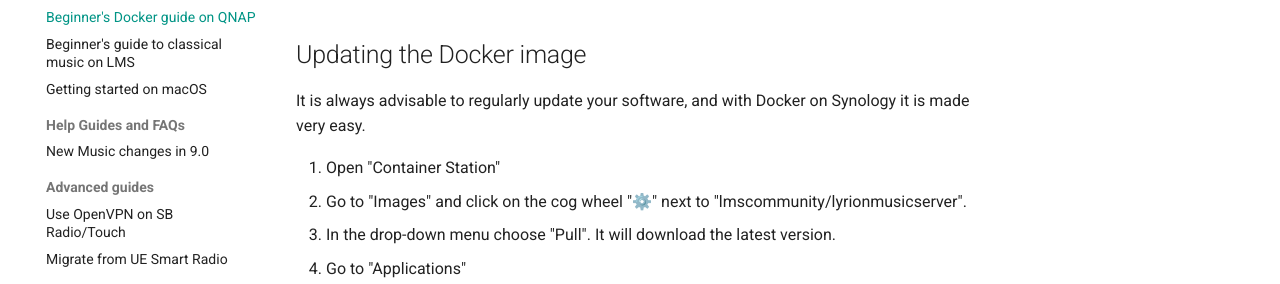
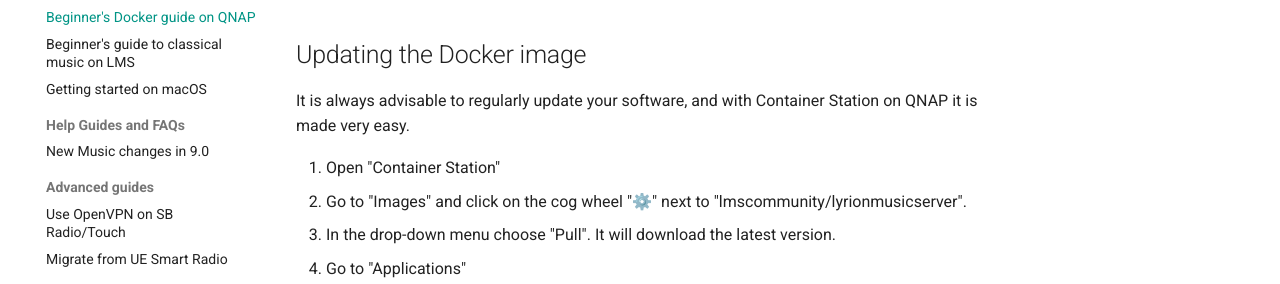
Before and after one commit to LMS-Community/lms-community.github.io, an MkDocs documentation site: the page built from docs/getting-started/beginners-guide-qnap-docker.md, in a window 1280 px wide and 900 px high, scrolled down 1974 px. Shown: the part 319-603 px from the top of the window. Built offline with MkDocs 1.6.1 and Material for MkDocs 9.7.7, drawn with Linux system fonts in a browser that asks for light colours; a script that is not in the unit is left out; plug-ins that fetch from the network failed and are left out; comment, search, counter and statistics services are not loaded.

Commit message:
update beginners qnap

```diff
--- a/docs/getting-started/beginners-guide-qnap-docker.md
+++ b/docs/getting-started/beginners-guide-qnap-docker.md
@@ -68,7 +68,7 @@
 
 ## Updating the Docker image
 
-It is always advisable to regularly update your software, and with Docker on Synology it is made very easy.
+It is always advisable to regularly update your software, and with Container Station on QNAP it is made very easy.
 
 1. Open "Container Station"
 2. Go to "Images" and click on the cog wheel "⚙️" next to "lmscommunity/lyrionmusicserver".
```
